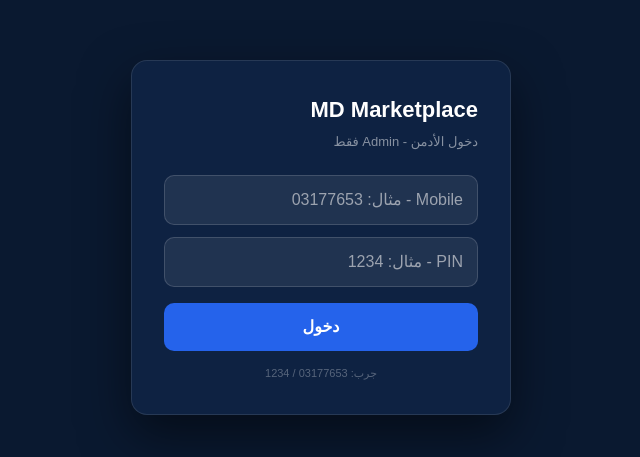
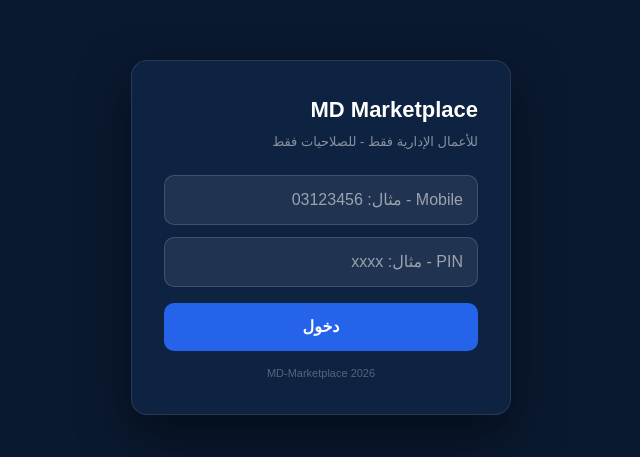
Before and after one commit to mjahto18-ui/MD-Marketplace, a Next.js app: page /admin/login in a window 1280 px wide. Shown: the part 163-620 px from the top of the page, without its empty margins (415-1055 px from the left). Built offline with nearby package versions, Linux system fonts and the light colour scheme.

Commit message:
Update admin login page text and placeholders

```diff
--- a/app/admin/login/page.js
+++ b/app/admin/login/page.js
@@ -31,10 +31,10 @@ export default function AdminLogin(){
     <div style={{minHeight:'100vh', background:'#0a1930', display:'flex', alignItems:'center', justifyContent:'center', fontFamily:'sans-serif'}}>
       <div style={{background:'#0e2242', padding:'32px', borderRadius:'16px', width:'380px', border:'1px solid rgba(255,255,255,0.1)', boxShadow:'0 20px 50px rgba(0,0,0,0.5)'}}>
         <h1 style={{fontWeight:'900', fontSize:'22px', color:'white', marginBottom:'6px'}}>MD Marketplace</h1>
-        <div style={{color:'rgba(255,255,255,0.5)', fontSize:'13px', marginBottom:'24px'}}>دخول الأدمن - Admin فقط</div>
+        <div style={{color:'rgba(255,255,255,0.5)', fontSize:'13px', marginBottom:'24px'}}>للأعمال الإدارية فقط - للصلاحيات فقط</div>
 
-        <input value={phone} onChange={e=>setPhone(e.target.value)} placeholder="Mobile - مثال: 03177653" style={{width:'100%', padding:'12px 14px', borderRadius:'10px', background:'rgba(255,255,255,0.08)', border:'1px solid rgba(255,255,255,0.15)', color:'white', marginBottom:'12px', outline:'none'}}/>
-        <input value={pin} onChange={e=>setPin(e.target.value)} type="password" placeholder="PIN - مثال: 1234" style={{width:'100%', padding:'12px 14px', borderRadius:'10px', background:'rgba(255,255,255,0.08)', border:'1px solid rgba(255,255,255,0.15)', color:'white', marginBottom:'16px', outline:'none'}}/>
+        <input value={phone} onChange={e=>setPhone(e.target.value)} placeholder="Mobile - مثال: 03123456" style={{width:'100%', padding:'12px 14px', borderRadius:'10px', background:'rgba(255,255,255,0.08)', border:'1px solid rgba(255,255,255,0.15)', color:'white', marginBottom:'12px', outline:'none'}}/>
+        <input value={pin} onChange={e=>setPin(e.target.value)} type="password" placeholder="PIN - مثال: xxxx" style={{width:'100%', padding:'12px 14px', borderRadius:'10px', background:'rgba(255,255,255,0.08)', border:'1px solid rgba(255,255,255,0.15)', color:'white', marginBottom:'16px', outline:'none'}}/>
 
         {err && <div style={{background:'rgba(239,68,68,0.15)', color:'#f87171', padding:'10px', borderRadius:'8px', fontSize:'12px', marginBottom:'12px', border:'1px solid rgba(239,68,68,0.3)'}}>{err}</div>}
 
@@ -42,7 +42,7 @@ export default function AdminLogin(){
           {loading?'جاري الدخول...':'دخول'}
         </button>
 
-        <div style={{fontSize:'11px', color:'rgba(255,255,255,0.3)', marginTop:'14px', textAlign:'center'}}>جرب: 03177653 / 1234</div>
+        <div style={{fontSize:'11px', color:'rgba(255,255,255,0.3)', marginTop:'14px', textAlign:'center'}}>MD-Marketplace 2026</div>
       </div>
     </div>
   )
```
